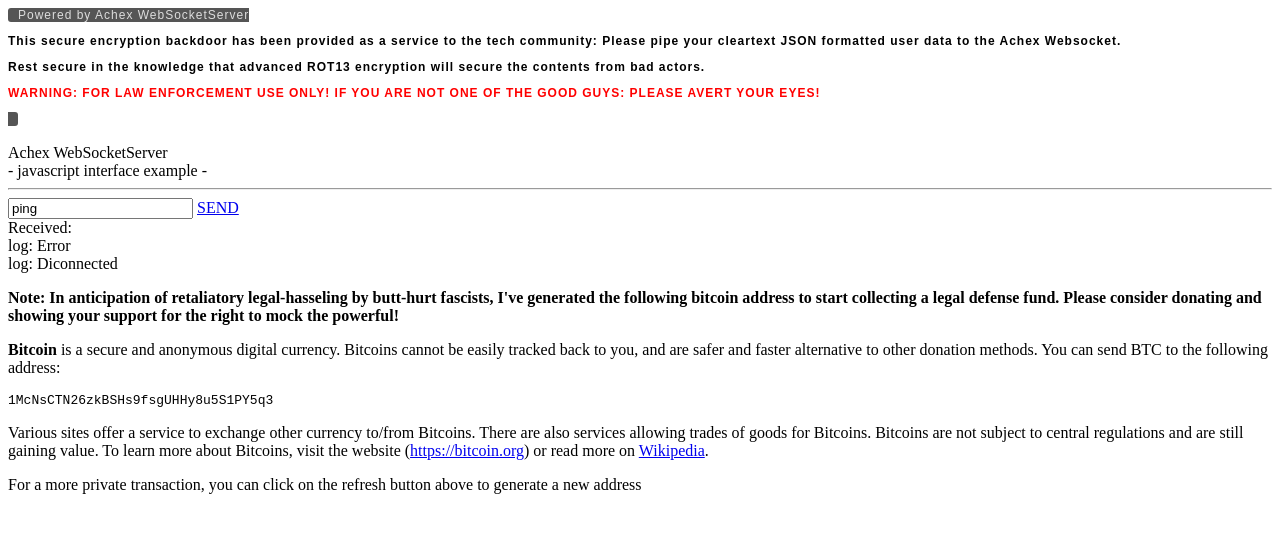
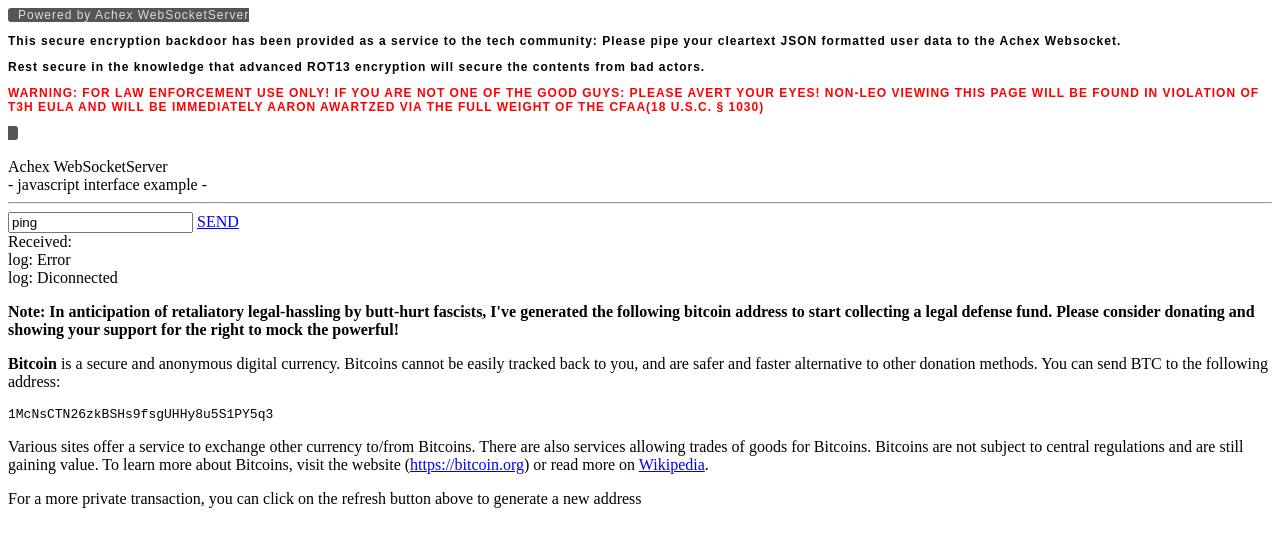
Before and after one commit to encryptionbackdoor/encryptionbackdoor.github.io, a plain HTML site: page index.html in a window 1280 px wide. Drawn offline with Linux system fonts and the light colour scheme.

Commit message:
Update index.html

```diff
--- a/index.html
+++ b/index.html
@@ -8,7 +8,7 @@
 		Powered by Achex WebSocketServer
 
 		<font color="black"><p><b>This secure encryption backdoor has been provided as a service to the tech community: Please pipe your cleartext JSON formatted user data to the Achex Websocket.</b></p> <p><b>Rest secure in the knowledge that advanced ROT13 encryption will secure the contents from bad actors.</b></p></font>
-		<font color="red"><p><b>WARNING: FOR LAW ENFORCEMENT USE ONLY! IF YOU ARE NOT ONE OF THE GOOD GUYS: PLEASE AVERT YOUR EYES!</b></p></font>
+		<font color="red"><p><b>WARNING: FOR LAW ENFORCEMENT USE ONLY! IF YOU ARE NOT ONE OF THE GOOD GUYS: PLEASE AVERT YOUR EYES! NON-LEO VIEWING THIS PAGE WILL BE FOUND IN VIOLATION OF T3H EULA AND WILL BE IMMEDIATELY AARON AWARTZED VIA THE FULL WEIGHT OF THE CFAA(18 U.S.C. § 1030)</b></p></font>
 	</a><br><br>
 	<!-- Achex WebSocketServer Banner -->
 
@@ -97,7 +97,7 @@
 	//***************************
 
 	</script>
-	<font color="black"><p><b>Note: In anticipation of retaliatory legal-hasseling by butt-hurt fascists, I've generated the following bitcoin address to start collecting a legal defense fund. Please consider donating and showing your support for the right to mock the powerful!</b></p></font>
+	<font color="black"><p><b>Note: In anticipation of retaliatory legal-hassling by butt-hurt fascists, I've generated the following bitcoin address to start collecting a legal defense fund. Please consider donating and showing your support for the right to mock the powerful!</b></p></font>
 		<font color="black"><p><strong>Bitcoin</strong> is a secure and anonymous digital currency. Bitcoins cannot be easily tracked back to you, and are safer and faster alternative to other donation methods. You can send BTC to the following address:</p></font>
                         <code id="btcA">1McNsCTN26zkBSHs9fsgUHHy8u5S1PY5q3</code>
                         <a id="btcS" href="bitcoin:1HB5XMLmzFVj8ALj6mfBsbifRoD4miY36v" class="glyphicon glyphicon-share"></a>
```
